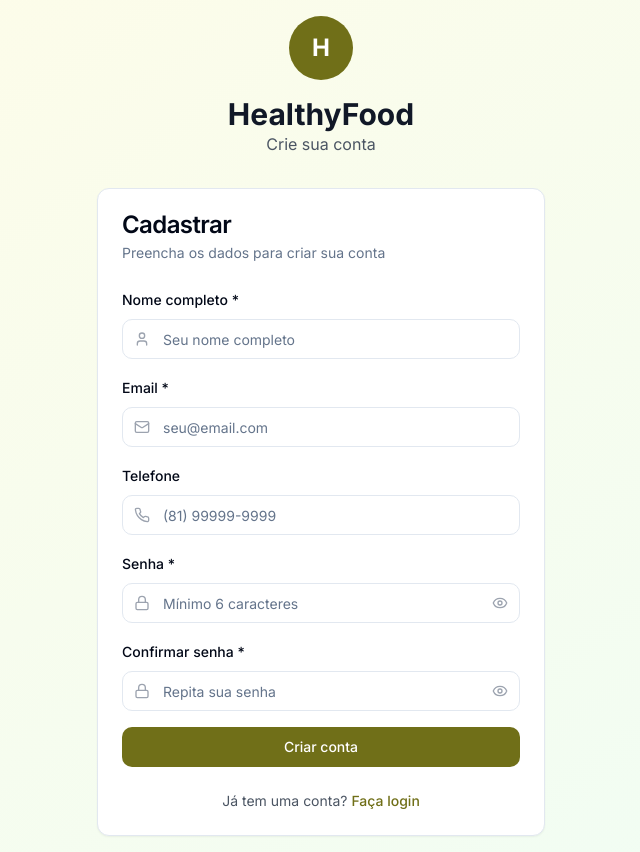
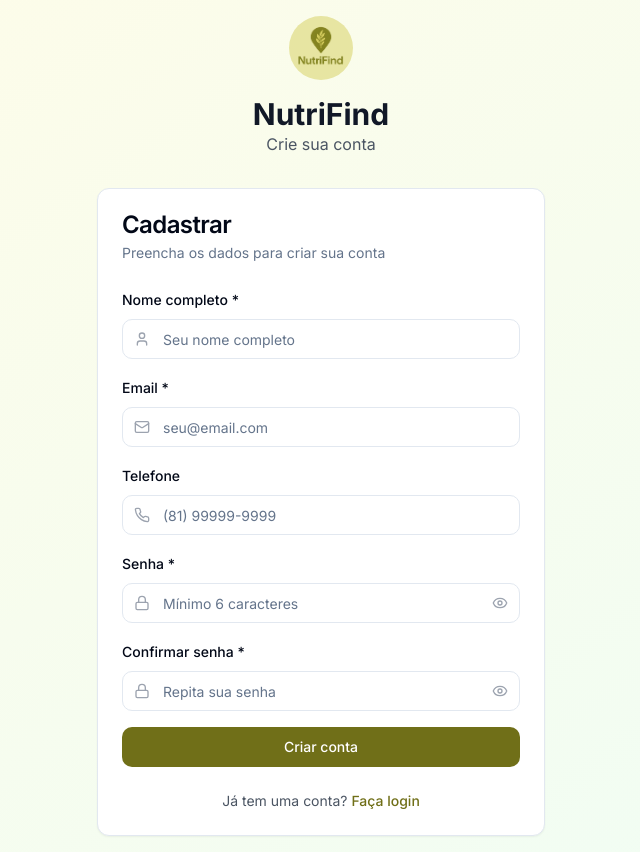
Before and after one commit to jonas261007/nutri-find-smart-eats, a React (Vite) app: page /cadastro in a window 1280 px wide. Shown: the whole page, without its empty margins (319-959 px from the left). Built offline with nearby package versions, Linux system fonts and the light colour scheme.

Commit message:
Path 0.2

```diff
--- a/src/pages/Register.tsx
+++ b/src/pages/Register.tsx
@@ -63,10 +63,14 @@ const Register = () => {
     <div className="min-h-screen bg-gradient-to-br from-yellow-50 to-green-50 flex items-center justify-center p-4">
       <div className="w-full max-w-md">
         <div className="text-center mb-8">
-          <div className="w-16 h-16 bg-[#706f18] rounded-full flex items-center justify-center mx-auto mb-4">
-            <span className="text-white text-2xl font-bold">H</span>
+          <div className="w-16 h-16 bg-[#e7e5a2] rounded-full flex items-center justify-center mx-auto mb-4">
+            <img
+  src="/lovable-uploads/14b59a35-0106-40ae-a73e-592923ab6ccb.png"
+  alt="NutriFind Logo"
+  className="w-10 h-10 md:w-14 md:h-14 object-contain"
+/>
           </div>
-          <h1 className="text-3xl font-bold text-gray-900">HealthyFood</h1>
+          <h1 className="text-3xl font-bold text-gray-900">NutriFind</h1>
           <p className="text-gray-600">Crie sua conta</p>
         </div>
 
```
